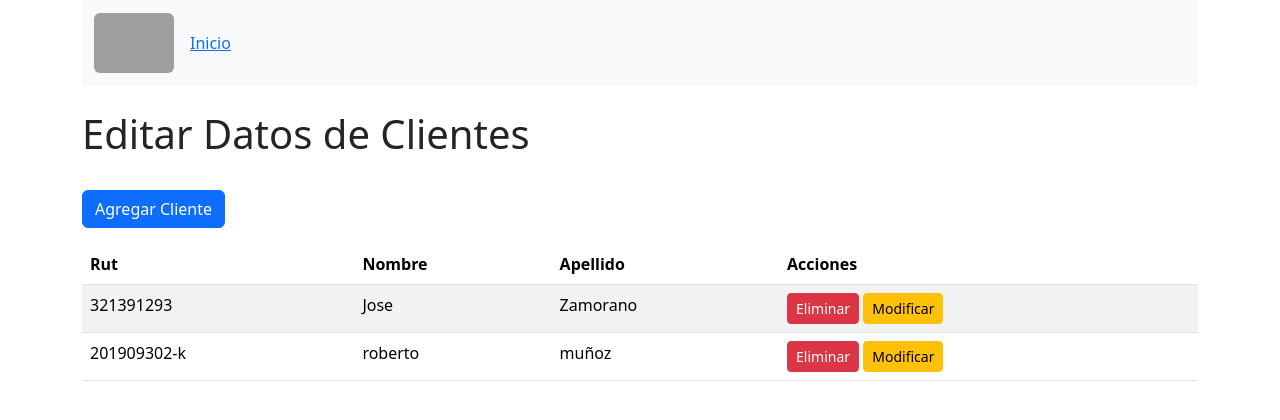
After one commit to joselanderos12/programacionweb, a Django app: page /app/crud in a window 1280 px wide. The commit adds this page. Shown: the top 420 px of the page. Run offline with Django 4.2, Linux system fonts and the light colour scheme; data comes from the database, SQL or seed files in the repository; both versions use the stored data as it was after the commit; some libraries are stand-ins or nearby versions; grey boxes are pictures that could not be loaded.

Commit message:
segundo commit

```diff
--- a/app/templates/app/carrito.html
+++ b/app/templates/app/carrito.html
@@ -6,8 +6,8 @@
     <title>Carrito de Compras</title>
     <link href="https://cdn.jsdelivr.net/npm/bootstrap@5.3.3/dist/css/bootstrap.min.css" rel="stylesheet"
         integrity="sha384-QWTKZyjpPEjISv5WaRU9OFeRpok6YctnYmDr5pNlyT2bRjXh0JMhjY6hW+ALEwIH" crossorigin="anonymous">
-    {% load static %}
-    <link rel="stylesheet" href="{% static 'app/css/style.css' %}" />
+        {% load static %}
+        <link rel="stylesheet" href="{% static 'app/css/style.css' %}" />
 </head>
 <body class="Carrito">
     <nav class="navbar navbar-expand-lg bg-body-tertiary">
--- /dev/null
+++ b/app/templates/app/clientes_crud.html
@@ -0,0 +1,91 @@
+{% load static %}
+<!DOCTYPE html>
+<html lang="en">
+<head>
+    <meta charset="UTF-8">
+    <meta name="viewport" content="width=device-width, initial-scale=1.0">
+    <title>Listado de Clientes</title>
+    <link href="https://cdn.jsdelivr.net/npm/bootstrap@5.3.3/dist/css/bootstrap.min.css" rel="stylesheet" integrity="sha384-QWTKZyjpPEjISv5WaRU9OFeRpok6YctnYmDr5pNlyT2bRjXh0JMhjY6hW+ALEwIH" crossorigin="anonymous">
+    {% load static %}
+    <link rel="stylesheet" href="{% static 'app/css/styles.css' %}">
+</head>
+<body>
+    <div class="container">
+        <nav class="navbar navbar-expand-lg navbar-light bg-light">
+            <div class="container-fluid">
+                <a class="navbar-brand" href="{% url 'index' %}">
+                    <img src="https://th.bing.com/th/id/OIG1.9Wi.macOGE_eA_SvNOI2?w=270&h=270&c=6&r=0&o=5&dpr=1.3&pid=ImgGn" class="rounded float-start" alt="Bootstrap" width="80" height="60">
+
+                </a>
+                <button class="navbar-toggler" type="button" data-bs-toggle="collapse" data-bs-target="#navbarNav" aria-controls="navbarNav" aria-expanded="false" aria-label="Toggle navigation">
+                    <span class="navbar-toggler-icon"></span>
+                </button>
+                <div class="collapse navbar-collapse" id="navbarNav">
+                    <ul class="navbar-nav">
+                        <li class="nav-item">
+                            <a class="nav-link-active" href="{% url 'index' %}">Inicio</a>
+                        </li>
+                    </ul>
+                </div>
+            </div>
+        </nav>
+
+        <h1 class="mt-4">Editar Datos de Clientes</h1>
+        <br>
+        <div class="row mb-3">
+            <div class="col">
+                <button class="btn btn-primary">
+                    <a href="{% url 'clientes_Add' %}" class="text-white text-decoration-none">Agregar Cliente</a>
+                </button>
+            </div>
+        </div>
+
+        <div id="idMensajes">
+            {% if mensaje %}
+                <div class="alert alert-success" role="alert">
+                    {{ mensaje }}
+                </div>
+            {% endif %}
+        </div>
+
+        <table class="table table-striped">
+            <thead>
+                <tr>
+                    <th scope="col">Rut</th>
+                    <th scope="col">Nombre</th>
+                    <th scope="col">Apellido</th>
+                    <th scope="col">Acciones</th>
+                </tr>
+            </thead>
+            <tbody>
+                {% if clientes %}
+                    {% for cliente in clientes %}
+                        <tr>
+                            <td>{{ cliente.rut }}</td>
+                            <td>{{ cliente.nombre }}</td>
+                            <td>{{ cliente.apellido }}</td>
+                            <td>
+                                <a href="{% url 'clientes_del' pk=cliente.rut %}" class="btn btn-danger btn-sm">Eliminar</a>
+                                <a href="{% url 'clientes_finEdit' pk=cliente.rut %}" class="btn btn-warning btn-sm">Modificar</a>
+                            </td>
+                        </tr>
+                    {% endfor %}
+                {% else %}
+                    <tr>
+                        <td colspan="4">No hay clientes registrados.</td>
+                    </tr>
+                {% endif %}
+            </tbody>
+        </table>
+    </div>
+
+    <script src="https://cdn.jsdelivr.net/npm/bootstrap@5.3.3/dist/js/bootstrap.bundle.min.js" integrity="sha384-YvpcrYf0tY3lHB60NNkmXc5s9fDVZLESaAA55NDzOxhy9GkcIdslK1eN7N6jIeHz" crossorigin="anonymous"></script>
+
+    <script src="//ajax.googleapis.com/ajax/libs/jquery/1.8.3/jquery.min.js"></script>
+    <script>
+        $(document).ready(function(){
+            $("#idMensajes").delay(2000).fadeOut("slow");
+        });
+    </script>
+</body>
+</html>
--- a/app/templates/app/registro.html
+++ b/app/templates/app/registro.html
@@ -72,10 +72,10 @@
           <label for="password" class="form-label form-pre-label">Contraseña:</label>
           <input type="text" class="form-control" id="password" name="password" required>
       </div>
-      <button type="submit" class="btn btn-primary" name="opcion" value="Agregar">Registrase</button>
+      <button type="submit" class="btn btn-primary" name="opcion" value="Agregar">Registrarse</button>
   </form>
   <br>
-          <a href="{% url 'index' %}" class="btn btn-secondary ">Volver</a>
+          <a href="{% url 'index' %}" class="btn btn-secondary">Volver</a>
         </div>
       </div>
     </form>
--- a/app/urls.py
+++ b/app/urls.py
@@ -1,5 +1,6 @@
 from django.urls import path
 from . import views
+from django.contrib.auth import views as auth_views
 
 
 
@@ -12,8 +13,11 @@ urlpatterns = [
     path('producto_del/<str:pk>', views.producto_del, name='producto_del'),
     path('carrito', views.carrito, name='carrito'),
     path('agregar_producto', views.agregar_producto, name='agregar_producto'),
-
-
-
+    path('crud', views.crud, name='crud'),
+    path('clientes_del/<str:pk>', views.clientes_del, name='clientes_del'),
+    path('index_cliente', views.index, name='index_cliente'),
+    path('clientesUpdate', views.clientesUpdate, name='clientesUpdate'),
+    path('clientes_finEdit/<str:pk>', views.clientes_finEdit, name='clientes_finEdit'),
+    path('clientes_Add', views.clientes_Add, name='clientes_Add'),
 
 ]
--- a/app/views.py
+++ b/app/views.py
@@ -1,4 +1,4 @@
-from django.shortcuts import render, redirect
+from django.shortcuts import render, redirect,get_object_or_404
 from django.contrib import messages
 # Create your views here.
 from .models import  Producto
@@ -7,7 +7,10 @@ from .models import Cliente
 def contacto(request):
     return render(request, 'app/contacto.html')
 
-
+def crud(request):
+    clientes= Cliente.objects.all()
+    context= {'clientes':clientes}
+    return render(request, 'app/clientes_crud.html', context)
 
 def index(request):
     context = {}
@@ -36,6 +39,7 @@ def agregar_producto(request):
 
         return redirect('productos')
     return render(request, 'app/productos.html', {'mensaje': 'Producto agregado correctamente.'})
+
 
 
 
@@ -90,3 +94,88 @@ def clientesAdd(request):
         return redirect('index2')
 
     return render(request, 'app/registro.html')
+
+
+
+
+def clientes_del(request, pk):
+    context = {}
+    try:
+        cliente = Cliente.objects.get(rut=pk)
+        cliente.delete()
+
+        mensaje = "Datos eliminados"
+        clientes = Cliente.objects.all()
+        context = {'clientes': clientes, 'mensaje': mensaje}
+    except Cliente.DoesNotExist:
+        mensaje = "El cliente no existe"
+        clientes = Cliente.objects.all()
+        context = {'clientes': clientes, 'mensaje': mensaje}
+    except Exception as e:
+        mensaje = f"Error: {str(e)}"
+        clientes = Cliente.objects.all()
+        context = {'clientes': clientes, 'mensaje': mensaje}
+
+    return render(request, 'app/clientes_crud.html', context)
+
+
+
+def clientes_finEdit(request, pk):
+    cliente = get_object_or_404(Cliente, rut=pk)
+    context = {'cliente': cliente}
+    return render(request, 'app/clientes_up.html', context)
+
+
+
+
+def clientesUpdate(request, pk):
+    cliente = get_object_or_404(Cliente, pk=rut)
+    if request.method == "POST":
+        rut = request.POST.get("rut")
+
+
+        nombre = request.POST["nombre"]
+        apellido = request.POST["apellido"]
+        fecha_nacimiento = request.POST["fecha_nacimiento"]
+        email = request.POST["email"]
+        password = request.POST["password"]
+
+        cliente.nombre = nombre
+        cliente.apellido = apellido
+        cliente.fecha_nacimiento = fecha_nacimiento
+        cliente.email = email
+        cliente.password = password
+
+        cliente.save()
+        context = {'mensaje': "Datos actualizados", 'cliente': cliente}
+        return render(request, 'app/index.html', context)
+    else:
+        clientes = Cliente.objects.all()
+        context = {'clientes': clientes}
+        return render(request, 'app/clientes_up.html', context)
+
+
+
+
+def clientes_Add(request):
+    if request.method == 'POST':
+        rut = request.POST.get('rut')
+        nombre = request.POST.get('nombre')
+        apellido = request.POST.get('apellido')
+        fecha_nacimiento = request.POST.get('fecha_nacimiento')
+        email = request.POST.get('email')
+        password = request.POST.get('password')
+
+        cliente = Cliente(
+            rut=rut,
+            nombre=nombre,
+            apellido=apellido,
+            fecha_nacimiento=fecha_nacimiento,
+            email=email,
+            password=password
+        )
+        cliente.save()
+
+        return redirect('crud')
+
+    return render(request, 'app/clientes_add.html')
```
Also changed, not shown: app/static/app/css/style.css (+8 -0 lines), app/templates/app/clientes_add.html (added, +63 -0 lines), app/templates/app/clientes_up.html (added, +36 -0 lines), style.css (deleted, +0 -53 lines), db.sqlite3.
